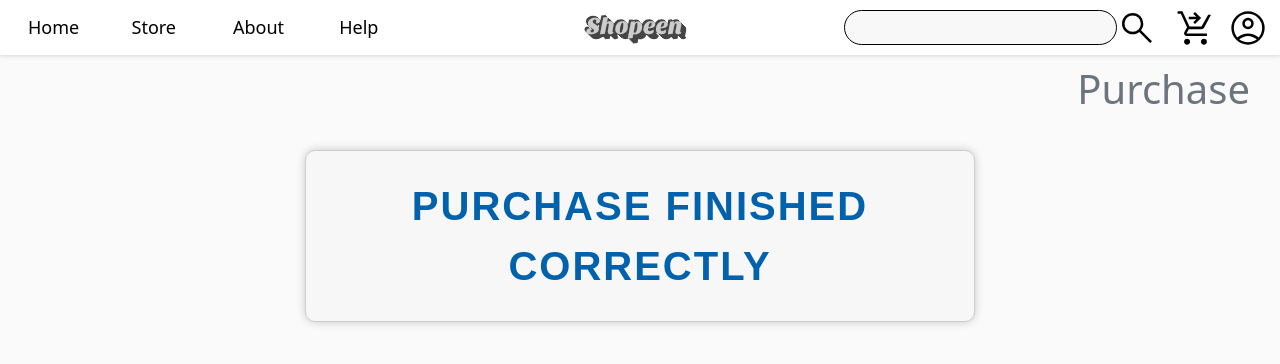
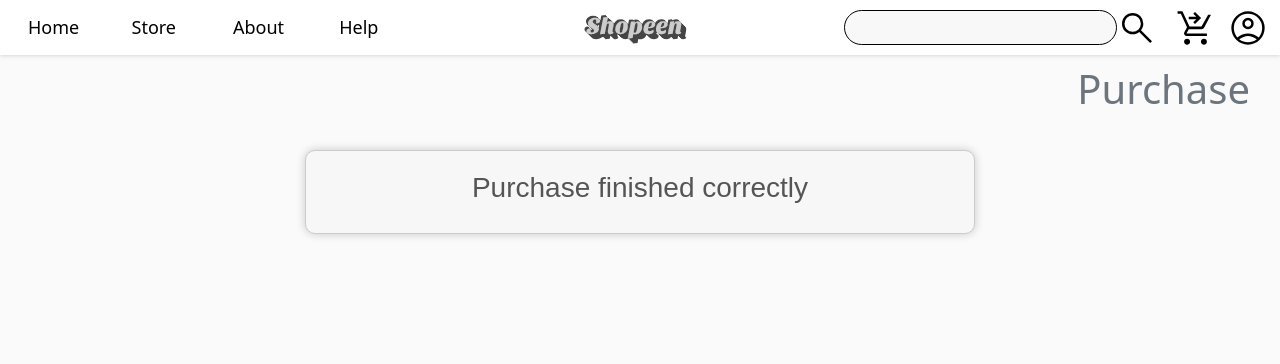
Before and after one commit to pablofs02/shopeen, a React (Vite) app: page /ProyIU/purchase in a window 1280 px wide. Shown: the top 364 px of the page. Built offline with nearby package versions, Linux system fonts and the light colour scheme.

Commit message:
Accesibility problem solved

```diff
--- a/src/pages/Purchase.tsx
+++ b/src/pages/Purchase.tsx
@@ -71,7 +71,7 @@ export default function Purchase() {
         </div>
       ) : (
         <div className="purchase-finished">
-          <h2 tabIndex={1}>Purchase finished correctly</h2>
+          <h3 tabIndex={1}>Purchase finished correctly</h3>
         </div>
       )}
       <section className="cuerpo mt-4">
```
